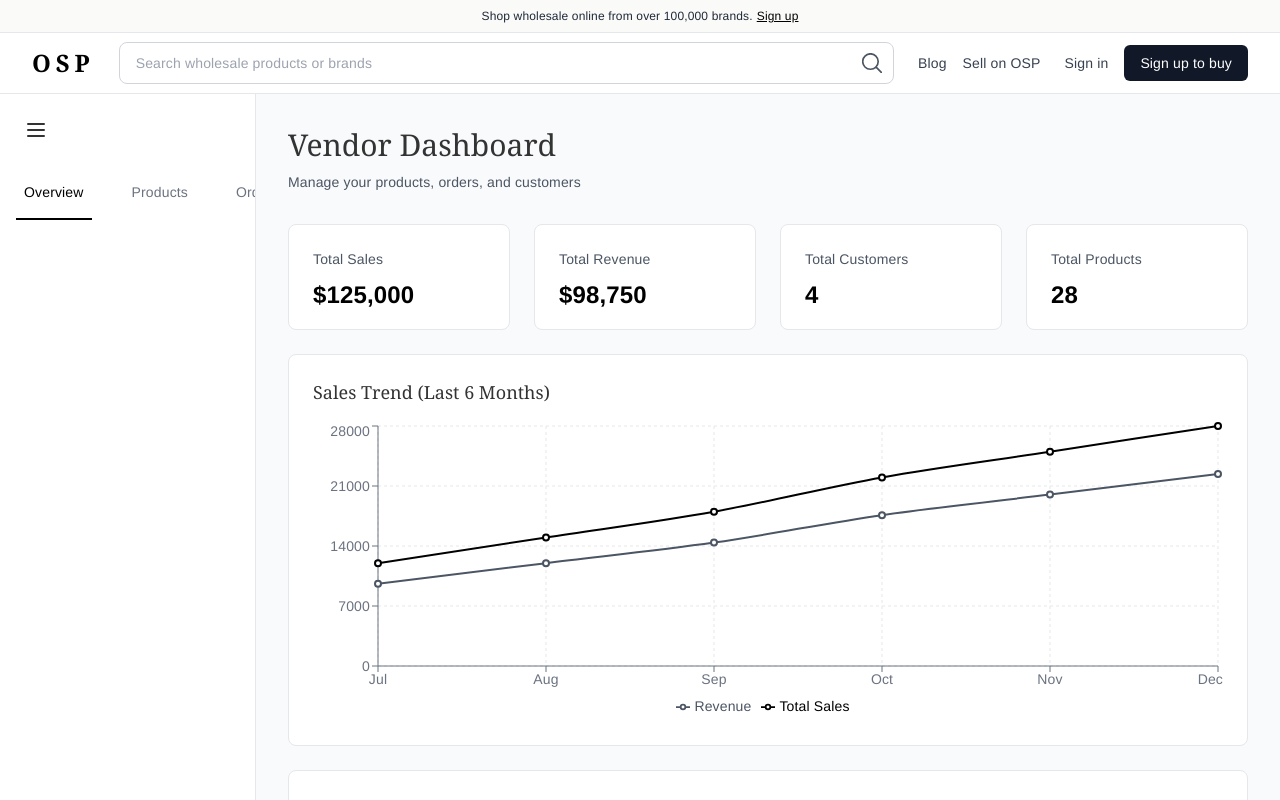
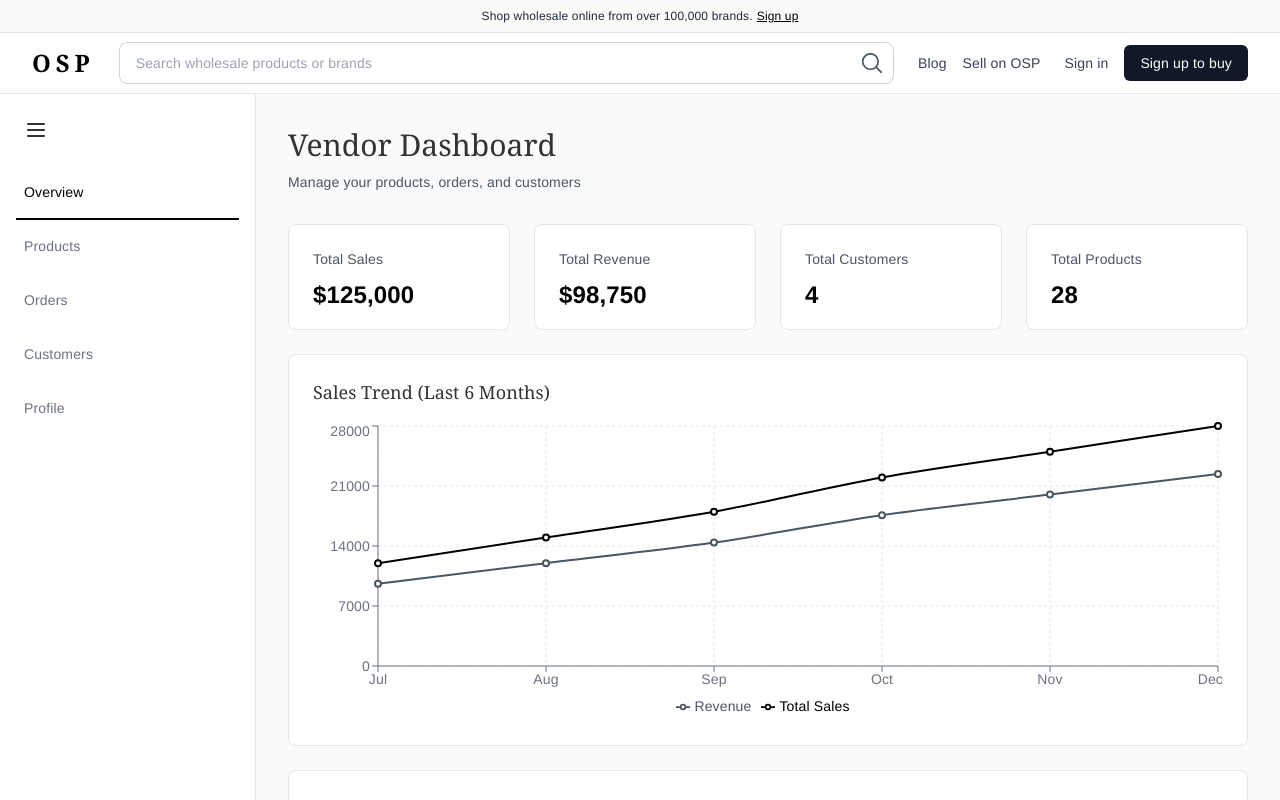
Before and after one commit to ovsharam/OSP-dash, a Next.js app: page /vendor/dashboard in a window 1280 px wide. Shown: the top 800 px of the page. Built offline with nearby package versions, Linux system fonts and the light colour scheme.

Commit message:
Change sidebar navigation buttons to vertical stack layout

```diff
--- a/app/vendor/dashboard/page.tsx
+++ b/app/vendor/dashboard/page.tsx
@@ -62,7 +62,7 @@ export default function VendorDashboardPage() {
 
           {/* Navigation Buttons */}
           {sidebarOpen && (
-            <div className="flex space-x-8">
+            <div className="flex flex-col">
               {[
                 { id: "overview", label: "Overview" },
                 { id: "products", label: "Products" },
@@ -73,7 +73,7 @@ export default function VendorDashboardPage() {
                 <button
                   key={tab.id}
                   onClick={() => setActiveTab(tab.id as any)}
-                  className={`py-4 px-2 border-b-2 font-medium text-sm ${
+                  className={`py-4 px-2 border-b-2 font-medium text-sm text-left ${
                     activeTab === tab.id
                       ? "border-black text-black"
                       : "border-transparent text-gray-500 hover:text-gray-700"
```
